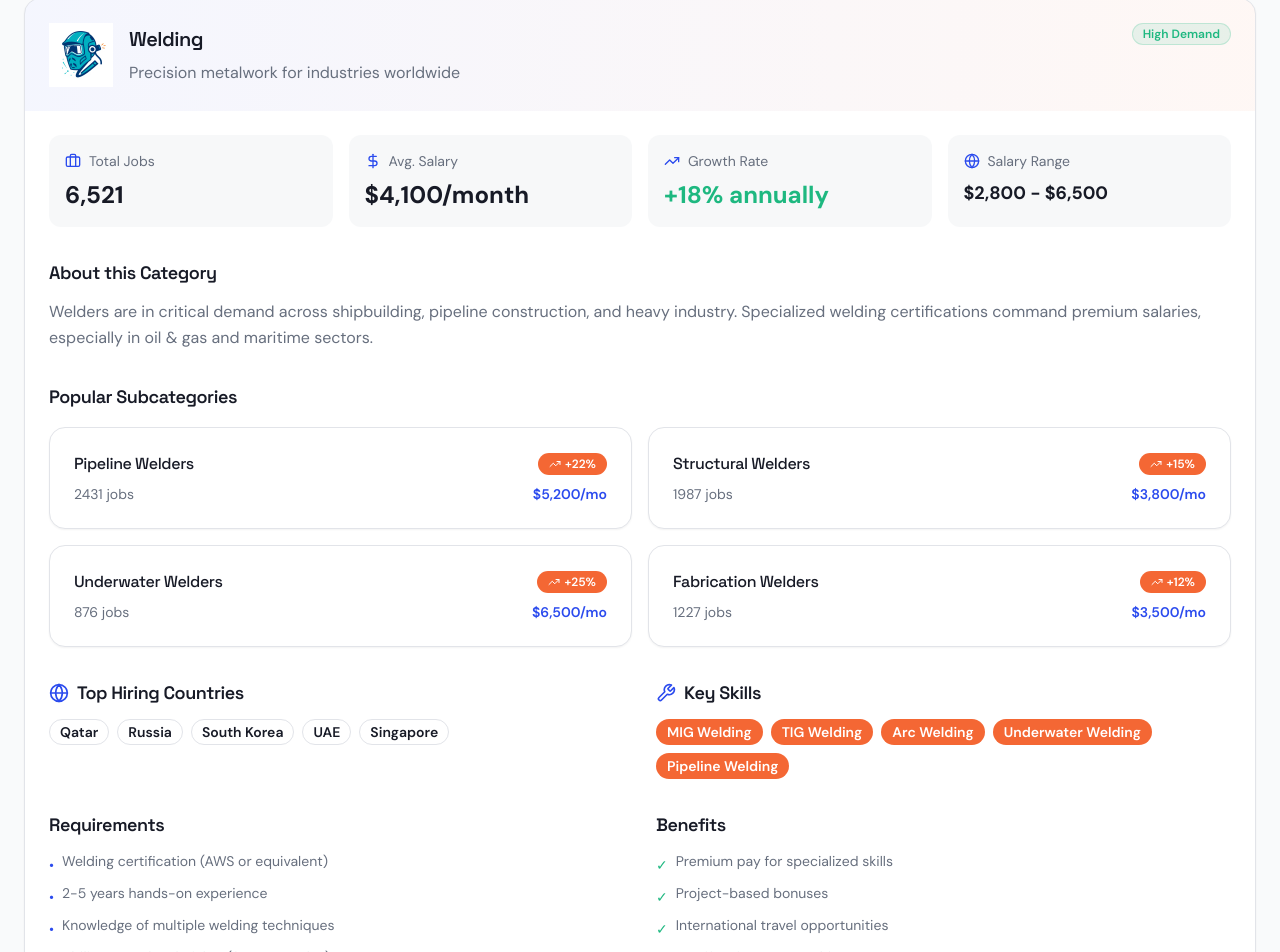
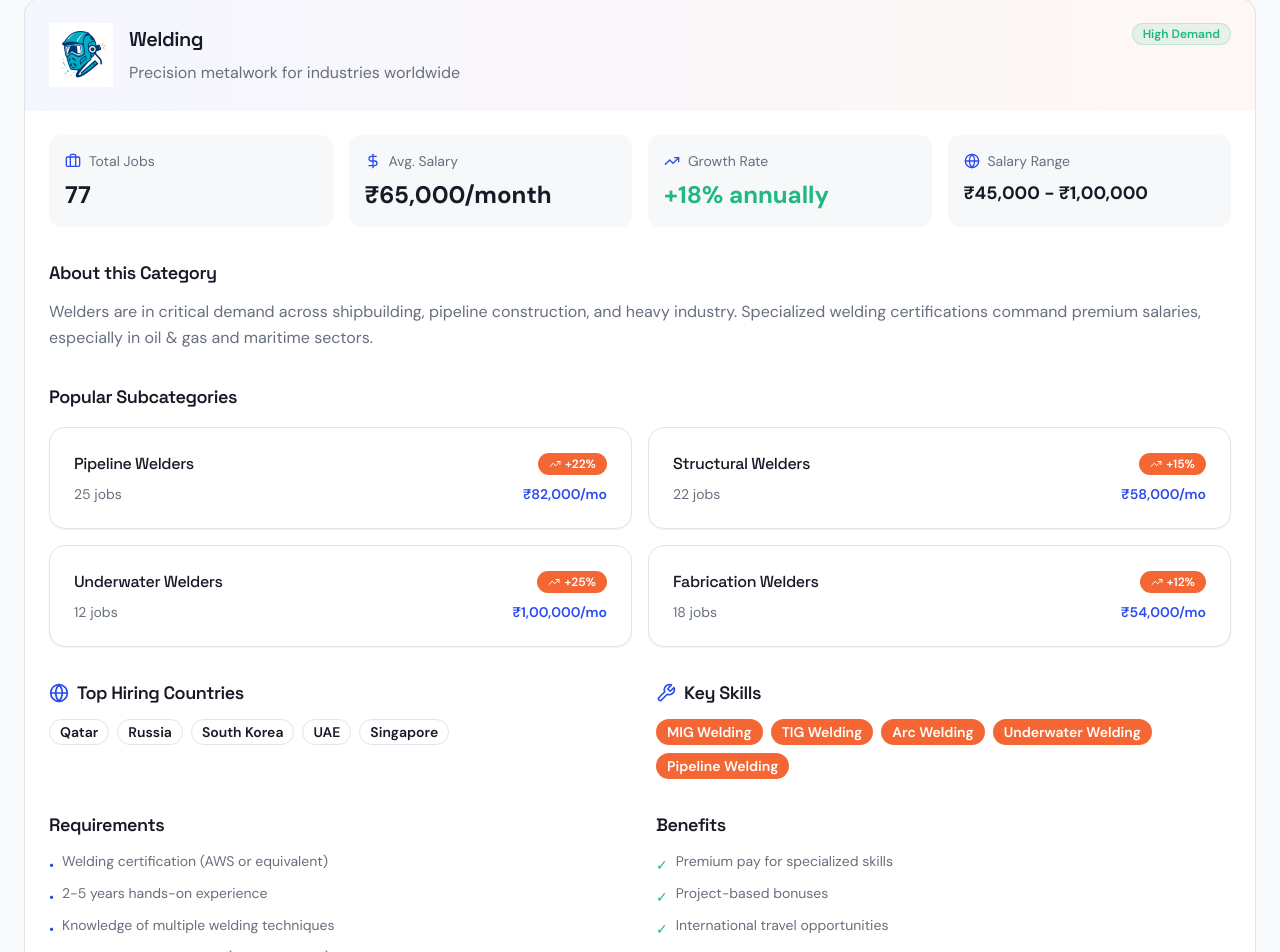
Before and after one commit to mukul-tater/gigbridge-global, a React (Vite) app: page /job-categories in a window 1280 px wide. Shown: the part 2868-3820 px from the top of the page. Built offline with nearby package versions, Linux system fonts and the light colour scheme.

Commit message:
Preceding changes

```diff
--- a/src/pages/JobCategories.tsx
+++ b/src/pages/JobCategories.tsx
@@ -123,18 +123,18 @@ const categoryDetails: CategoryDetail[] = [
     title: "Welding",
     description: "Precision metalwork for industries worldwide",
     longDescription: "Welders are in critical demand across shipbuilding, pipeline construction, and heavy industry. Specialized welding certifications command premium salaries, especially in oil & gas and maritime sectors.",
-    totalJobs: "6,521",
-    avgSalary: "$4,100/month",
-    salaryRange: "$2,800 - $6,500",
+    totalJobs: "77",
+    avgSalary: "₹65,000/month",
+    salaryRange: "₹45,000 - ₹1,00,000",
     demand: "High",
     growth: "+18% annually",
     topCountries: ["Qatar", "Russia", "South Korea", "UAE", "Singapore"],
     skills: ["MIG Welding", "TIG Welding", "Arc Welding", "Underwater Welding", "Pipeline Welding"],
     subcategories: [
-      { name: "Pipeline Welders", count: 2431, avgSalary: "$5,200/mo", growth: "+22%" },
-      { name: "Structural Welders", count: 1987, avgSalary: "$3,800/mo", growth: "+15%" },
-      { name: "Underwater Welders", count: 876, avgSalary: "$6,500/mo", growth: "+25%" },
-      { name: "Fabrication Welders", count: 1227, avgSalary: "$3,500/mo", growth: "+12%" }
+      { name: "Pipeline Welders", count: 25, avgSalary: "₹82,000/mo", growth: "+22%" },
+      { name: "Structural Welders", count: 22, avgSalary: "₹58,000/mo", growth: "+15%" },
+      { name: "Underwater Welders", count: 12, avgSalary: "₹1,00,000/mo", growth: "+25%" },
+      { name: "Fabrication Welders", count: 18, avgSalary: "₹54,000/mo", growth: "+12%" }
     ],
     requirements: [
       "Welding certification (AWS or equivalent)",
```
